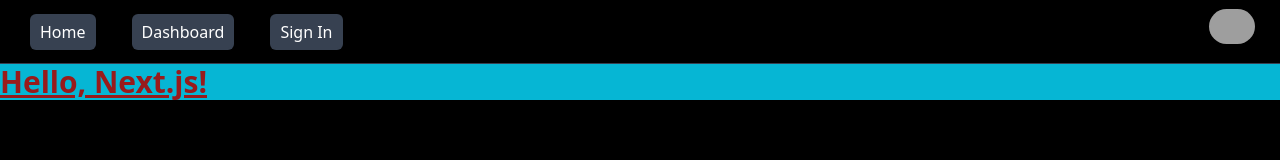
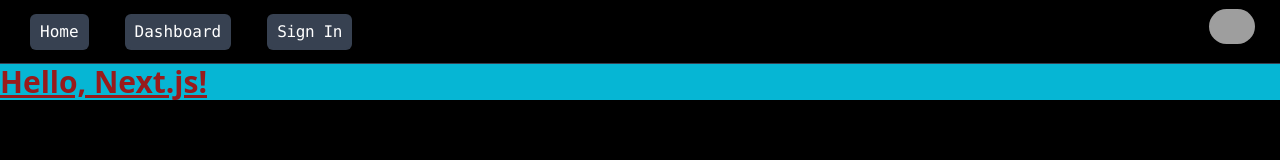
Before and after one commit to North-Hess/StickyNotes, a Next.js app: page / in a window 1280 px wide. Shown: the top 160 px of the page. Built offline with nearby package versions, Linux system fonts and the light colour scheme; no server answers; grey boxes are pictures that could not be loaded.

Commit message:
Navbar font changed
Changed font for nav buttons to font-mono family

```diff
--- a/src/app/components/AuthButton.tsx
+++ b/src/app/components/AuthButton.tsx
@@ -8,7 +8,7 @@
       <div className="flex flex-col justify-center">
         <div className="flex h-8 flex-col justify-center rounded bg-gray-700 ring-2 ring-gray-700">
           <button
-            className="mx-2 h-6 text-base transition-colors duration-300 ease-in-out hover:text-gray-300"
+            className="mx-2 h-6 font-mono text-base tracking-tight transition-colors duration-300 ease-in-out hover:text-gray-300"
             onClick={() => signOut()}
           >
             Sign Out
@@ -21,7 +21,7 @@
     <div className="flex flex-col justify-center">
       <div className="flex h-8 flex-col justify-center rounded bg-gray-700 ring-2 ring-gray-700">
         <button
-          className="mx-2 h-6 text-base transition-colors duration-300 ease-in-out hover:text-gray-300"
+          className="mx-2 h-6 font-mono text-base tracking-tight transition-colors duration-300 ease-in-out hover:text-gray-300"
           onClick={() => signIn()}
         >
           Sign In
--- a/src/app/components/NavButton.tsx
+++ b/src/app/components/NavButton.tsx
@@ -4,7 +4,7 @@
   return (
     <div className="flex flex-col justify-center">
       <div className="flex h-8 flex-col justify-center rounded bg-gray-700 ring-2 ring-gray-700">
-        <button className="mx-2 h-6 text-base transition-colors duration-300 ease-in-out hover:text-gray-300">
+        <button className="mx-2 h-6 font-mono text-base transition-colors duration-300 ease-in-out hover:text-gray-300">
           <Link href={props.redirect}>{props.text}</Link>
         </button>
       </div>
```
